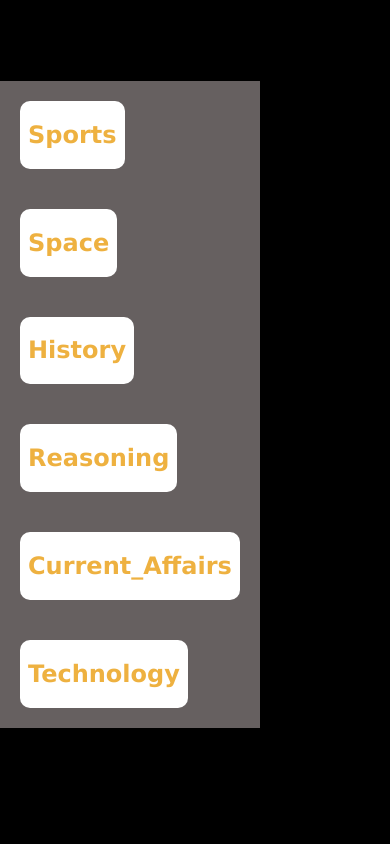
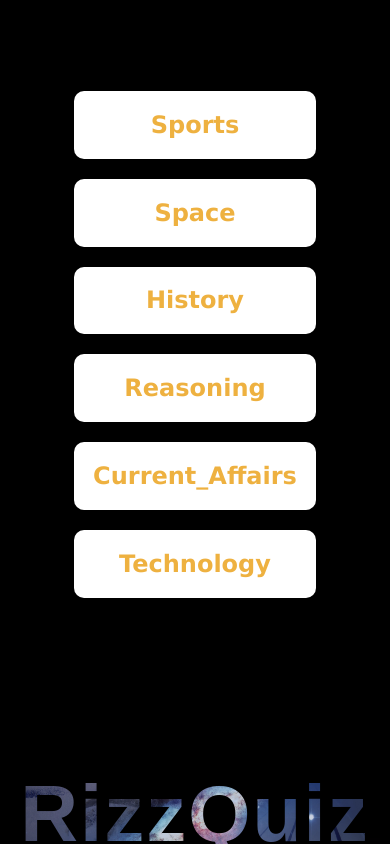
Before and after one commit to iQliPsE-22/iQByiQlipse, a React (Create React App) app: page / in a window 390 px wide. Built offline with nearby package versions, Linux system fonts and the light colour scheme.

Commit message:
responsive

```diff
--- a/src/App.css
+++ b/src/App.css
@@ -10,6 +10,7 @@ body {
     Verdana, sans-serif;
   overflow-x: hidden;
 }
+
 li {
   list-style-type: none;
 }
@@ -188,3 +189,20 @@ li {
     color: white;
   }
 }
+
+@media screen and (max-width: 550px) {
+  .back-container {
+    width: 90%;
+  }
+  .question-container {
+    width: 90%;
+  }
+  .options {
+    grid-template-columns: auto;
+    gap: 10px;
+    margin-top: 20%;
+  }
+  .option {
+    width: 100%;
+  }
+}
--- a/src/Components/background.css
+++ b/src/Components/background.css
@@ -8,9 +8,10 @@
   text-overflow: ellipsis;
   overflow: hidden;
 }
+
 #background {
   letter-spacing: 2px;
-  position: absolute;
+  position: fixed;
   bottom: -70px;
   font-size: 20rem;
   background-image: url("../Assets/history.jpg");
@@ -23,10 +24,11 @@
   box-shadow: 10px 100px 20px var(--secondary-color);
   animation: slideshow infinite ease;
   animation-duration: 100s;
-  z-index: -100px;
+  z-index: -1;
   transition: 0.5s;
   overflow: hidden;
 }
+
 @keyframes slideshow {
   0%,
   100% {
@@ -48,11 +50,15 @@
     background-image: url("../Assets/tech.jpg");
   }
 }
-@media screen and (max-width: 920px) {
-  .background-container {
-    display: none;
-  }
+/* Responsive Styles */
+@media (max-width: 768px) {
   #background {
-   display: none;
+    font-size: 10rem;
   }
 }
+
+@media (max-width: 480px) {
+  #background {
+    font-size: 5rem;
+  }
+}
--- a/src/Components/card.css
+++ b/src/Components/card.css
@@ -1,24 +1,31 @@
 .card {
-  height:60%;
+  height: 60%;
   display: flex;
   align-items: center;
   justify-content: center;
   border-radius: 10px;
   cursor: pointer;
   transition: 0.2s;
-  margin: 5px;
+  margin: 20px;
   color: rgb(238, 177, 64);
   z-index: 1;
-  margin: 20px;
   background-color: white;
-  padding:0 8px 0 8px;
+  padding: 0 8px;
+  box-shadow: 0 2px 4px rgba(0, 0, 0, 0.1); /* Add a subtle box shadow */
 }
-.card:hover{
-  background-color:#ff0099;
-  color:white
+
+.card:hover {
+  background-color: #ff0099;
+  color: white;
+  box-shadow: 0 4px 8px rgba(0, 0, 0, 0.2); /* Add a stronger box shadow on hover */
 }
+
 @media screen and (max-width: 920px) {
   .card {
-
+    height: 40%; /* Adjust the height for smaller screens */
+    width:60%;
+    min-width: fit-content;
+    margin: 10px; /* Adjust the margin for smaller screens */
+    padding: 0 4px 0 4px; /* Adjust the padding for smaller screens */
   }
 }
--- a/src/Components/home.css
+++ b/src/Components/home.css
@@ -4,12 +4,13 @@
   justify-content: center;
   align-items: flex-start;
 }
+
 @media screen and (max-width: 920px) {
   .nav {
-    height: 100%;
-    width: fit-content;
+    height: auto;
     flex-direction: column;
-    background-color: rgb(255, 241, 241, 0.4);
+    align-items: center;
+    justify-content: center;
     z-index: 1;
   }
 }
```
